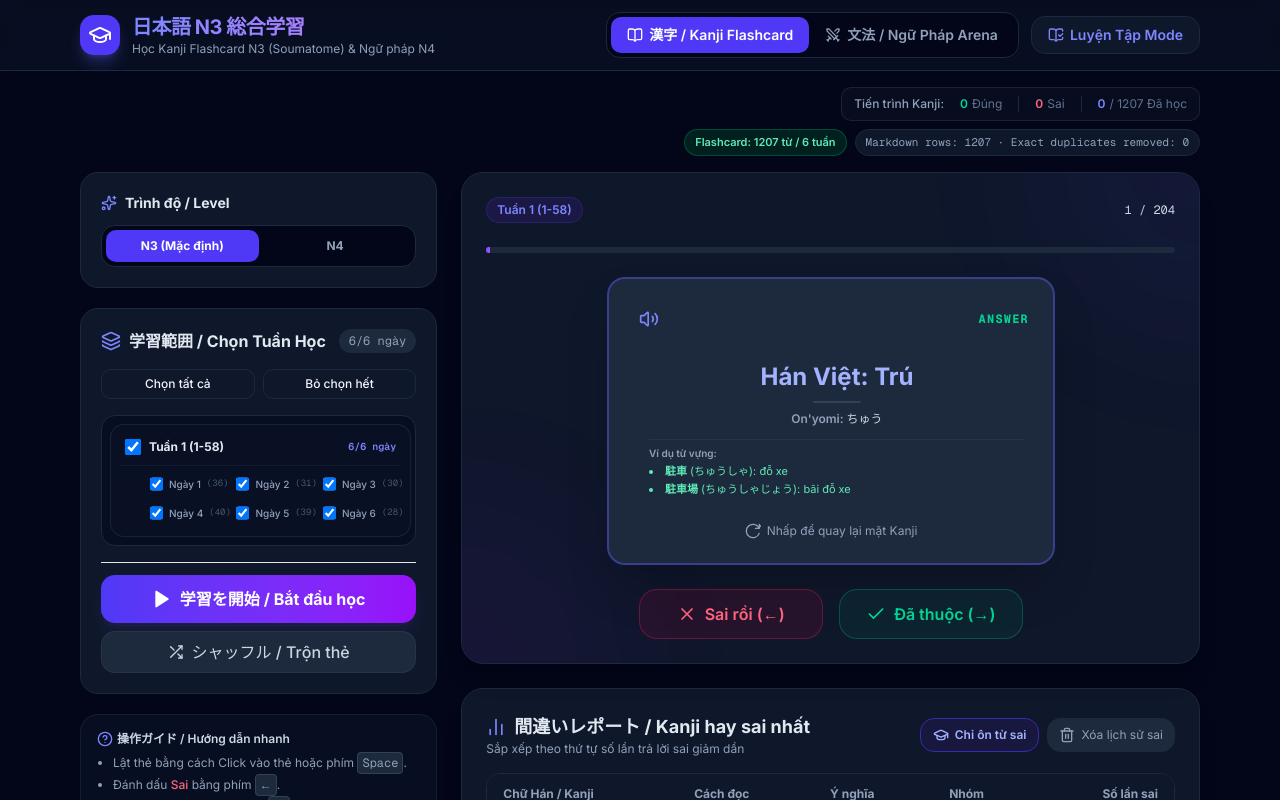
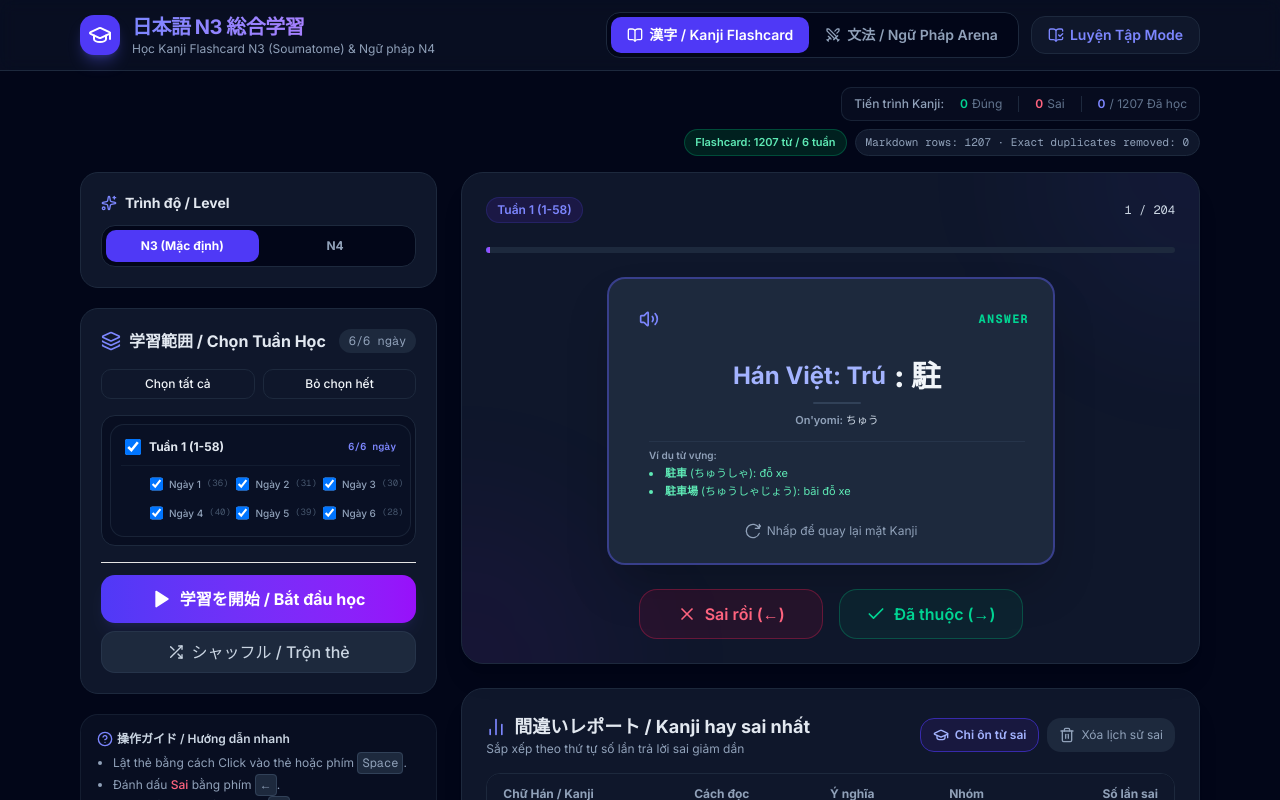
Before and after one commit to danghung-dev/zi-hoc-tap, a Next.js app: page / in a window 1280 px wide. Both pictures are taken after a click on the element 830 px from the left and 420 px from the top of the page. Shown: the top 800 px of the page. Built offline with nearby package versions, Linux system fonts and the light colour scheme.

Commit message:
feat: enhance Kanji card display with additional information and improved styling

```diff
--- a/src/app/page.tsx
+++ b/src/app/page.tsx
@@ -856,10 +856,40 @@ export default function Page() {
                       </div>
                       {activeDeck.length > 0 && activeDeck[currentCardIndex].isKanjiCard ? (
                         <div className="flex flex-col items-center justify-start text-center gap-2 w-full px-4 overflow-y-auto max-h-[170px] pr-1 py-1">
-                          <span className="text-2xl font-bold text-indigo-300 font-sans">
-                            {activeDeck[currentCardIndex].han_viet ? `Hán Việt: ${activeDeck[currentCardIndex].han_viet}` : activeDeck[currentCardIndex].hiragana}
+                          <span className="text-2xl font-bold text-indigo-300 font-sans flex items-center justify-center gap-2 flex-wrap">
+                            <span>
+                              {activeDeck[currentCardIndex].han_viet ? `Hán Việt: ${activeDeck[currentCardIndex].han_viet}` : activeDeck[currentCardIndex].hiragana}
+                            </span>
+                            <span className="text-3xl font-extrabold text-slate-100 font-sans">
+                              : {activeDeck[currentCardIndex].kanji}
+                            </span>
                           </span>
                           <div className="w-12 h-0.5 bg-slate-700 rounded"></div>
+                          {(activeDeck[currentCardIndex].on_yomi || activeDeck[currentCardIndex].kun_yomi) && (
+                            <div className="text-[11px] text-slate-300 flex items-center justify-center gap-2.5 flex-wrap">
+                              {activeDeck[currentCardIndex].on_yomi && (
+                                <div>
+                                  <span className="font-semibold text-slate-400">On'yomi: </span>
+                                  {activeDeck[currentCardIndex].on_yomi}
+                                </div>
+                              )}
+                              {activeDeck[currentCardIndex].on_yomi && activeDeck[currentCardIndex].kun_yomi && (
+                                <span className="text-slate-600 font-bold">•</span>
+                              )}
+                              {activeDeck[currentCardIndex].kun_yomi && (
+                                <div>
+                                  <span className="font-semibold text-slate-400">Kun'yomi: </span>
+                                  {activeDeck[currentCardIndex].kun_yomi}
+                                </div>
+                              )}
+                            </div>
+                          )}
+
+                          {activeDeck[currentCardIndex].mnemonic && (
+                            <div className="text-xs bg-slate-900/60 p-2 rounded border border-slate-800/80 text-slate-300 italic max-w-full text-left">
+                              💡 {activeDeck[currentCardIndex].mnemonic}
+                            </div>
+                          )}
 
                           {activeDeck[currentCardIndex].image_path && (
                             <div className="my-1 flex justify-center">
@@ -883,26 +913,6 @@ export default function Page() {
                             </div>
                           )}
 
-                          {activeDeck[currentCardIndex].on_yomi && (
-                            <div className="text-xs text-slate-300">
-                              <span className="font-semibold text-slate-400">On'yomi: </span>
-                              {activeDeck[currentCardIndex].on_yomi}
-                            </div>
-                          )}
-
-                          {activeDeck[currentCardIndex].kun_yomi && (
-                            <div className="text-xs text-slate-300">
-                              <span className="font-semibold text-slate-400">Kun'yomi: </span>
-                              {activeDeck[currentCardIndex].kun_yomi}
-                            </div>
-                          )}
-
-                          {activeDeck[currentCardIndex].mnemonic && (
-                            <div className="text-xs bg-slate-900/60 p-2 rounded border border-slate-800/80 text-slate-300 italic max-w-full text-left">
-                              💡 {activeDeck[currentCardIndex].mnemonic}
-                            </div>
-                          )}
-
                           {activeDeck[currentCardIndex].examples && activeDeck[currentCardIndex].examples!.length > 0 && (
                             <div className="w-full text-left mt-1 border-t border-slate-700/50 pt-1.5">
                               <span className="text-[10px] text-slate-400 font-semibold block mb-0.5">Ví dụ từ vựng:</span>
@@ -917,12 +927,15 @@ export default function Page() {
                           )}
                         </div>
                       ) : (
-                        <div className="flex flex-col items-center justify-center text-center gap-2.5 my-auto w-full px-4">
-                          <span className="text-2xl font-bold text-indigo-300 font-sans">
+                        <div className="flex flex-col items-center justify-center text-center gap-2 my-auto w-full px-4">
+                          <span className="text-3xl font-extrabold text-slate-100 font-sans tracking-wide">
+                            {activeDeck.length > 0 ? activeDeck[currentCardIndex].kanji : "--"}
+                          </span>
+                          <span className="text-lg font-bold text-indigo-300 font-sans">
                             {activeDeck.length > 0 ? activeDeck[currentCardIndex].hiragana : "--"}
                           </span>
                           <div className="w-12 h-0.5 bg-slate-700 rounded"></div>
-                          <span className="text-lg font-medium text-slate-100">
+                          <span className="text-base font-medium text-slate-200">
                             {activeDeck.length > 0 ? activeDeck[currentCardIndex].meaning : "--"}
                           </span>
 
```
